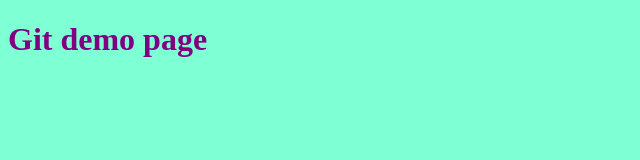
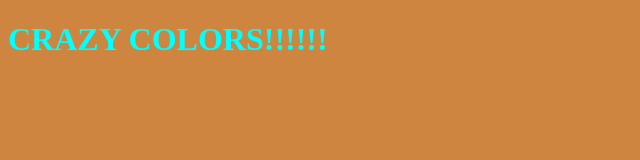
Before and after one commit to Muthie7/testrefresher, a plain HTML site: page index.html in a window 1280 px wide. Shown: the whole page, without its empty margins (0-640 px from the left). Drawn offline with Linux system fonts and the light colour scheme.

Commit message:
Added funny colors

```diff
--- a/index.html
+++ b/index.html
@@ -5,7 +5,7 @@
 	<link rel="stylesheet" type="text/css" href="style.css">
 </head>
 <body>
-	<h1>Git demo page</h1>
+	<h1>CRAZY COLORS!!!!!!</h1>
 
 	<script type="text/javascript" src="app.js"></script>
 </body>
--- a/style.css
+++ b/style.css
@@ -1,7 +1,7 @@
 body{
-	background-color: aquamarine;
+	background-color: peru;
 }
 
 h1{
-	color: purple;
+	color: aqua;
 }
```
